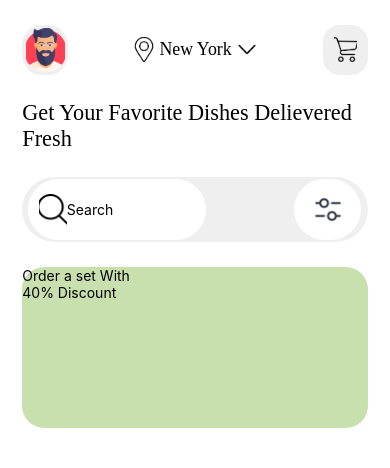
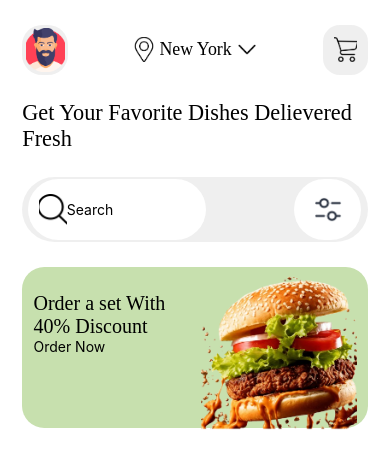
Before and after one commit to Mansoorali121/React-Native-Interview-Preparation, a React Native app: screen / in a window 390 px wide. Shown: the top 468 px of the page. Built offline with nearby package versions, Linux system fonts and the light colour scheme.

Commit message:
order btn

```diff
--- a/src2/components/Discountcard.js
+++ b/src2/components/Discountcard.js
@@ -1,27 +1,45 @@
-import { StyleSheet, Text, View } from 'react-native'
-import React from 'react'
+import { StyleSheet, Text, View, Image } from 'react-native';
+import React from 'react';
 import { s, vs } from 'react-native-size-matters';
 
 const Discountcard = () => {
   return (
     <View style={styles.cont}>
+      <View style={styles.cardcontainer}>
         <View style={styles.textcontainer}>
-            <Text>Order a set With</Text>
-                        <Text>40% Discount</Text>
+          <Text style={styles.text}>Order a set With</Text>
+          <Text style={styles.text}>40% Discount</Text>
+             <View style={styles.button}>
+            <Text style={{backgroundColor:"#0000"}}>Order Now</Text>
+          </View>
+        </View>
+        <View>
+          <Image source={require('../assets/slice.png')} style={styles.image} />
+        </View>
 
-        </View>
+      </View>
+
     </View>
-  )
-}
+  );
+};
 
 export default Discountcard;
 
 const styles = StyleSheet.create({
-    cont:{marginTop:vs(20),
-        marginHorizontal:s(20),
-        backgroundColor:"#c7e0ae",
-        height:vs(130),
-        borderRadius:s(20)
-    },
-    textcontainer:{},
-})
+  cont: {
+    marginTop: vs(20),
+    marginHorizontal: s(20),
+    backgroundColor: '#c7e0ae',
+    height: vs(130),
+    borderRadius: s(20),
+  },
+  textcontainer: { marginTop: vs(20) },
+  image: { height: vs(140), width: s(140) },
+  cardcontainer: {
+    flexDirection: 'row',
+    justifyContent: 'space-between',
+    marginHorizontal: s(10),
+  },
+  text: { fontFamily: 'Outfit-Light', fontSize: s(18) },
+  button: { backgroundColor: '#0000' },
+});
```
